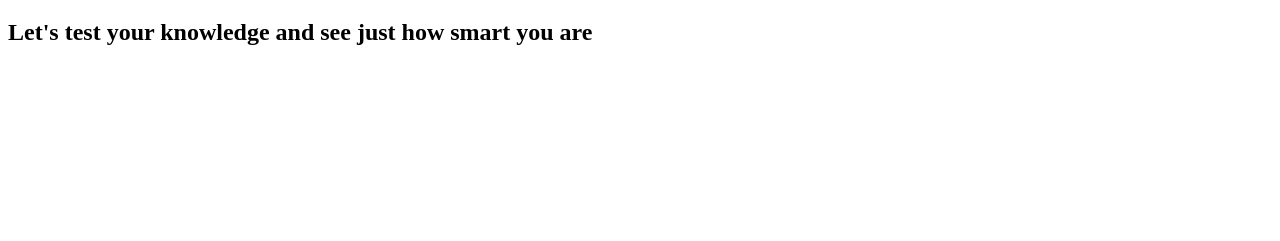
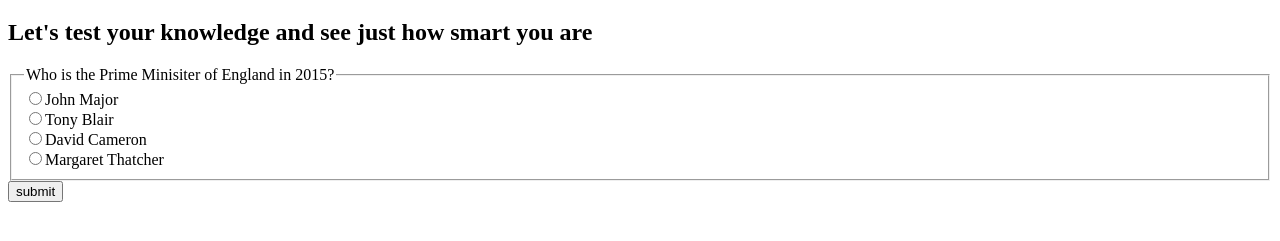
Before and after one commit to denineguy/quiz_app, a plain HTML site: page index.html in a window 1280 px wide. Shown: the part 61-302 px from the top of the page. Drawn offline with Linux system fonts and the light colour scheme.

Commit message:
created a form, added dynamic content

```diff
--- a/css/style.css
+++ b/css/style.css
@@ -0,0 +1,7 @@
+fieldset {
+  /*border: none;*/
+}
+
+input {
+  display: inline-block;
+}
--- a/index.html
+++ b/index.html
@@ -15,7 +15,14 @@
   </div>
 
   <div>
-    <form>
+    <form id="questionForm">
+      <fieldset>
+        <legend id="question"></legend>
+      </fieldset>
+
+      <div>
+        <input id="submit" type="submit" value="submit"/>
+      </div>
     </form>
   </div>
     <script src="js/main.js"></script>
--- a/js/main.js
+++ b/js/main.js
@@ -0,0 +1,57 @@
+var allQuestions = [
+  {
+    question: "Who is the Prime Minisiter of England in 2015?",
+    choices: ["Margaret Thatcher", "David Cameron", "Tony Blair", "John Major"],
+    correctAnswer:1
+  }
+];
+
+var elForm = document.getElementById('questionForm');
+var questionNumber = 0;
+var question = document.getElementById('question');
+var questionContent = question.textContent;
+var answerChoices = answerOptions(questionNumber);
+
+question.textContent = selectQuestion(questionNumber);
+
+function selectQuestion(number) {
+  if (allQuestions.length > 0) {
+    return allQuestions[number].question;
+  }
+}
+
+function answerOptions(number) {
+  var choices = allQuestions[number].choices;
+  var div;
+  var element;
+  var radioLabel;
+  for (var i=0; i < choices.length; i++) {
+    div = document.createElement('div');
+    element = document.createElement('input');
+    element.setAttribute('id', choices[i]);
+    element.setAttribute('type', 'radio');
+    element.setAttribute('name', 'name');
+    element.setAttribute('value', choices[i]);
+
+    radioLabel = document.createElement('label');
+    radioLabel.setAttribute('for', choices[i]);
+    radioLabel.textContent = choices[i];
+
+    insertAfter(question, div);
+    div.appendChild(element);
+    div.appendChild(radioLabel);
+  }
+}
+
+function insertAfter(referenceNode, newNode) {
+    referenceNode.parentNode.insertBefore(newNode, referenceNode.nextSibling);
+}
+
+function checkAnswer(e, number) {
+  e.preventDefault();
+  console.log(number);
+}
+
+elForm.addEventListener('submit', function(e) {
+  checkAnswer(e, questionNumber);
+}, false);
```
